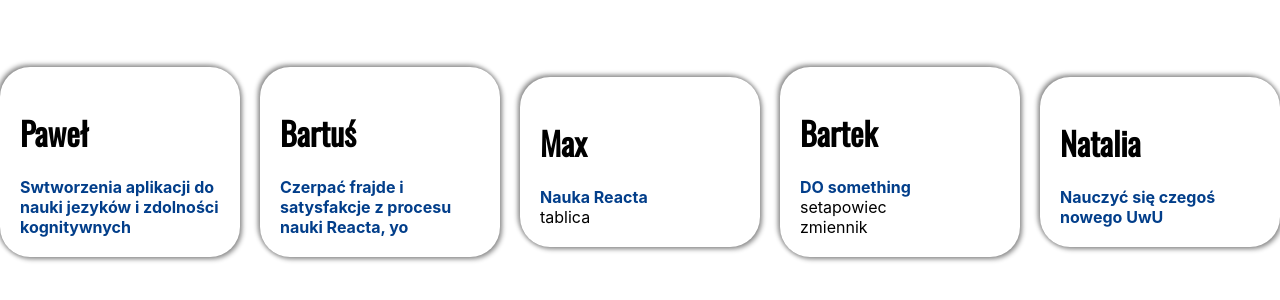
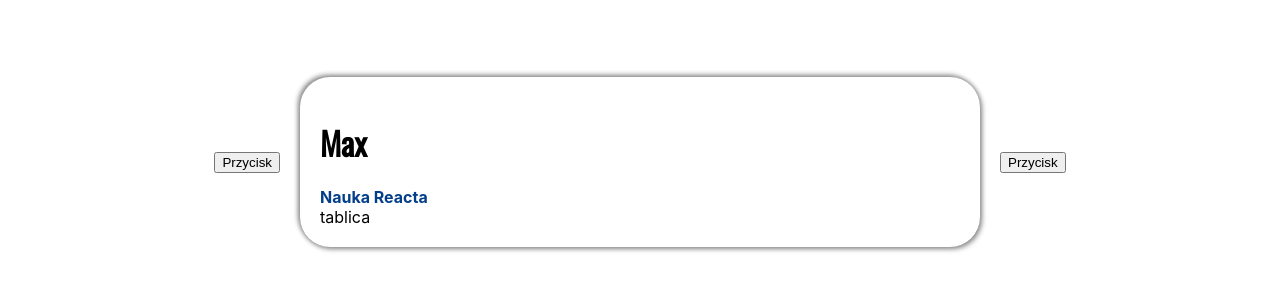
Before and after one commit to MaksSU/repo_team_odmrazamy_maryle, a React (Create React App) app: page / in a window 1280 px wide. Shown: the part 238-538 px from the top of the page. Built offline with nearby package versions, Linux system fonts and the light colour scheme.

Commit message:
dodanie strzalek

```diff
--- a/package.json
+++ b/package.json
@@ -3,6 +3,10 @@
   "version": "0.1.0",
   "private": true,
   "dependencies": {
+    "@emotion/react": "^11.10.6",
+    "@emotion/styled": "^11.10.6",
+    "@mui/icons-material": "^5.11.9",
+    "@mui/material": "^5.11.10",
     "@testing-library/jest-dom": "^5.16.5",
     "@testing-library/react": "^13.4.0",
     "@testing-library/user-event": "^13.5.0",
--- a/src/App.js
+++ b/src/App.js
@@ -7,6 +7,9 @@ import { Profile } from "./components/molecules/Profile";
 import { NameLength } from "./components/atoms/NameLength";
 import { users } from "./data/users";
 import styled from "styled-components";
+import { Button } from "./components/atoms/Button";
+import ArrowBackIosNewIcon from "@mui/icons-material/ArrowBackIosNew";
+import ArrowForwardIosIcon from "@mui/icons-material/ArrowForwardIos";
 
 /* Plan działania
   - div na profil (jakiś prostokąt, ładnie ostylizować)
@@ -20,9 +23,9 @@ function App() {
   return (
     <>
       <StyledWrapper>
-        {users.map((item) => (
-          <Profile user={item} />
-        ))}
+        <Button img={<ArrowBackIosNewIcon />} />
+        <Profile user={users[2]} />
+        <Button img={<ArrowForwardIosIcon />} />
       </StyledWrapper>
     </>
   );
--- /dev/null
+++ b/src/components/atoms/Button.jsx
@@ -0,0 +1,7 @@
+import styled from "styled-components";
+
+export function Button({ img }) {
+  return <button>Przycisk</button>;
+}
+
+const StyledButton = styled("button")(() => ({}));
```
Also changed, not shown: 1 other file (tests, documents, lock files or other folders).
